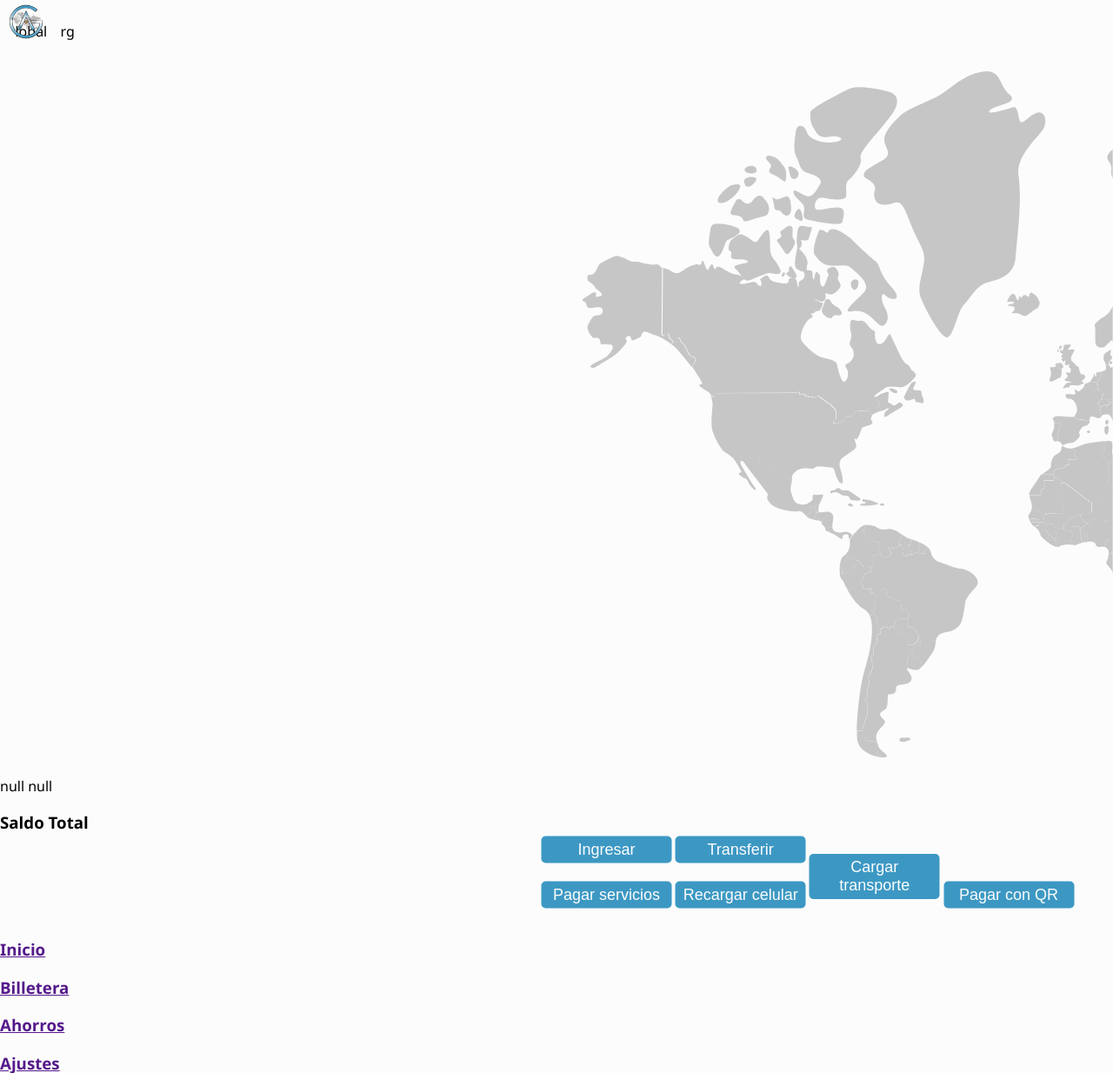
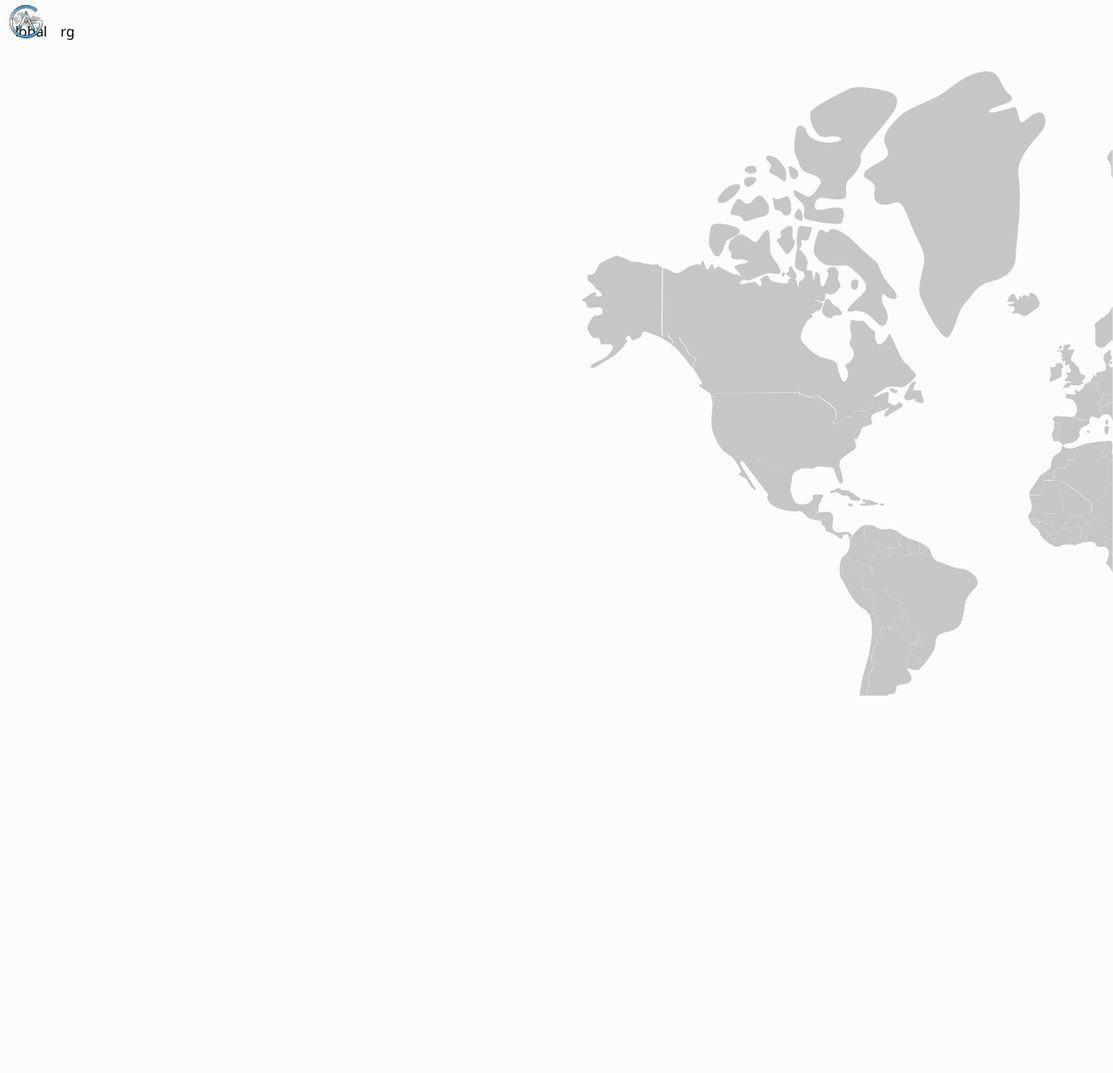
Before and after one commit to RomanDuarte/PROG2, a Flask app: page /inicio in a window 1280 px wide. Shown: the top 1234 px of the page at 87% size. After the commit the page ends 800 px from the top, so only its background shows below. Run offline with Flask 3, Linux system fonts and the light colour scheme.

Commit message:
Modificaciones en Css - Mejoras de visual de pantalla.

```diff
--- a/Trabajo Integrador/static/css/Style_pagina_principal.css
+++ b/Trabajo Integrador/static/css/Style_pagina_principal.css
@@ -1,7 +1,9 @@
 body, html {
     margin: 0;
     padding: 0;
-    height: 100vh;
+    height: 100%;
+    width: 100%;
+    overflow: hidden;
     font-family:'Segoe UI', Tahoma, Geneva, Verdana, sans-serif
 }
 
--- a/Trabajo Integrador/static/css/stryle_datos_personales.css
+++ b/Trabajo Integrador/static/css/stryle_datos_personales.css
@@ -3,6 +3,7 @@ body, html {
     padding: 0;
     height: 100%;
     width: 100%;
+    overflow: hidden;
     font-family: 'Segoe UI', Tahoma, Geneva, Verdana, sans-serif;
     background-color: #fcfcfc;
     display: flex;
--- a/Trabajo Integrador/static/css/styke_billetera.css
+++ b/Trabajo Integrador/static/css/styke_billetera.css
@@ -3,6 +3,7 @@ body, html {
     padding: 0;
     height: 100%;
     width: 100%;
+    overflow: hidden;
     font-family: 'Segoe UI', Tahoma, Geneva, Verdana, sans-serif;
     background-color: #fcfcfc;
     display: flex;
--- a/Trabajo Integrador/static/css/styke_correo_electronico.css
+++ b/Trabajo Integrador/static/css/styke_correo_electronico.css
@@ -3,6 +3,7 @@ body, html {
     padding: 0;
     height: 100%;
     width: 100%;
+    overflow: hidden;
     font-family:'Segoe UI', Tahoma, Geneva, Verdana, sans-serif;
     background-color: #fcfcfc;
     display: flex;
--- a/Trabajo Integrador/static/css/styke_domicilio.css
+++ b/Trabajo Integrador/static/css/styke_domicilio.css
@@ -3,6 +3,7 @@ body, html {
     padding: 0;
     height: 100%;
     width: 100%;
+    overflow: hidden;
     font-family: 'Segoe UI', Tahoma, Geneva, Verdana, sans-serif;
     background-color: #fcfcfc;
     display: flex;
--- a/Trabajo Integrador/static/css/style_condiciones_legales.css
+++ b/Trabajo Integrador/static/css/style_condiciones_legales.css
@@ -3,6 +3,7 @@ body, html {
     padding: 0;
     height: 100%;
     width: 100%;
+    overflow: hidden;
     font-family: 'Segoe UI', Tahoma, Geneva, Verdana, sans-serif;
     background-color: #fcfcfc;
     display: flex;
--- a/Trabajo Integrador/static/css/style_iniciar_sesion.css
+++ b/Trabajo Integrador/static/css/style_iniciar_sesion.css
@@ -3,6 +3,7 @@ body, html {
     padding: 0;
     height: 100%;
     width: 100%;
+    overflow: hidden;
     font-family: 'Segoe UI', Tahoma, Geneva, Verdana, sans-serif;
     background-color: #fcfcfc;
     display: flex;
--- a/Trabajo Integrador/static/css/style_pais_residencia.css
+++ b/Trabajo Integrador/static/css/style_pais_residencia.css
@@ -3,6 +3,7 @@ body, html {
     padding: 0;
     height: 100%;
     width: 100%;
+    overflow: hidden;
     font-family: 'Segoe UI', Tahoma, Geneva, Verdana, sans-serif;
     background-color: #fcfcfc;
     display: flex;
--- a/Trabajo Integrador/static/css/style_policita_privacidad.css
+++ b/Trabajo Integrador/static/css/style_policita_privacidad.css
@@ -7,6 +7,7 @@ body, html {
     padding: 0;
     height: 100%;
     width: 100%;
+    overflow: hidden;
     font-family: 'Segoe UI', Tahoma, Geneva, Verdana, sans-serif;
     background-color: #fcfcfc;
     display: flex;
--- a/Trabajo Integrador/static/css/style_terminos_condiciones.css
+++ b/Trabajo Integrador/static/css/style_terminos_condiciones.css
@@ -3,6 +3,7 @@ body, html {
     padding: 0;
     height: 100%;
     width: 100%;
+    overflow: hidden;
     font-family: 'Segoe UI', Tahoma, Geneva, Verdana, sans-serif;
     background-color: #fcfcfc;
     display: flex;
--- a/Trabajo Integrador/static/css/style_usuario_clave.css
+++ b/Trabajo Integrador/static/css/style_usuario_clave.css
@@ -3,6 +3,7 @@ body, html {
     padding: 0;
     height: 100%;
     width: 100%;
+    overflow: hidden;
     font-family: 'Segoe UI', Tahoma, Geneva, Verdana, sans-serif;
     background-color: #fcfcfc;
     display: flex;
```
